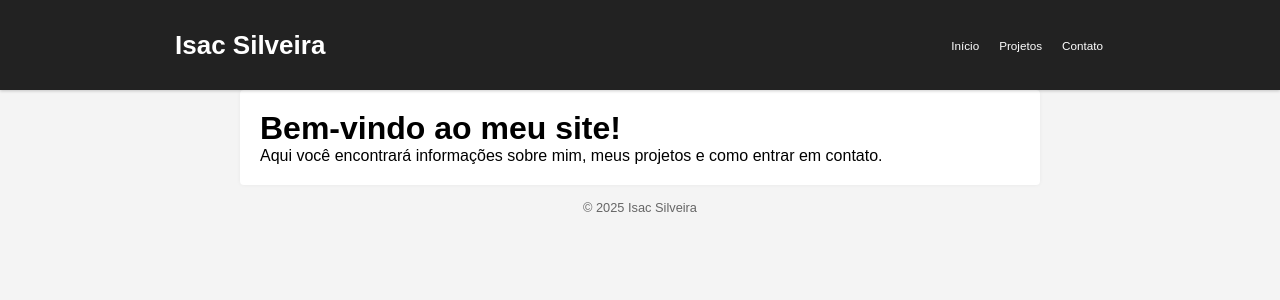
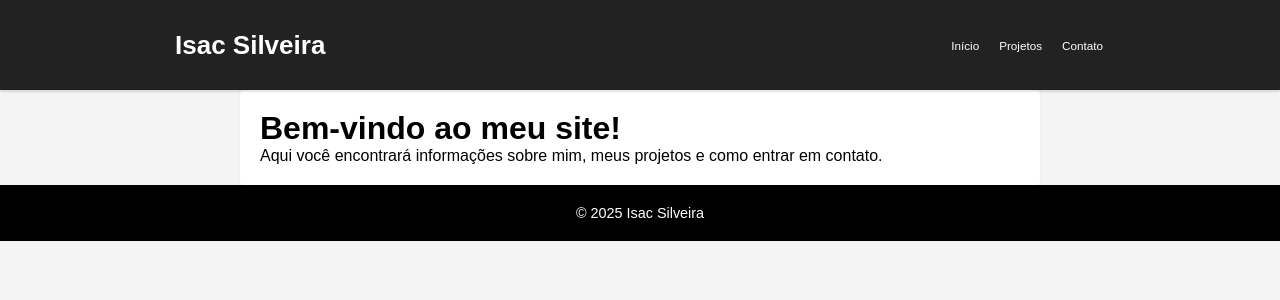
Before and after one commit to isacsilveira/isacsilveira.github.io, a Jekyll site: the page built from index.md, in a window 1280 px wide. Shown: the top 300 px of the page. Built offline with Jekyll 4.4.1, drawn with Linux system fonts in a browser that asks for light colours.

Commit message:
Update style.css

```diff
--- a/assets/css/style.css
+++ b/assets/css/style.css
@@ -80,10 +80,26 @@ body {
   box-shadow: 0 0 4px rgba(0,0,0,0.05);
 }
 
-/* Rodapé */
 .footer {
+  background-color: #000;        /* fundo preto */
+  color: #fff;                   /* texto branco */
   text-align: center;
-  padding: 15px;
-  font-size: 0.8em;
-  color: #666;
+  padding: 20px;
+  font-size: 0.9em;
+  position: relative;
+  bottom: 0;
+  width: 100%;
 }
+html, body {
+  height: 100%;
+}
+
+.wrapper {
+  min-height: 100%;
+  display: flex;
+  flex-direction: column;
+}
+
+.content {
+  flex: 1;
+}
```
